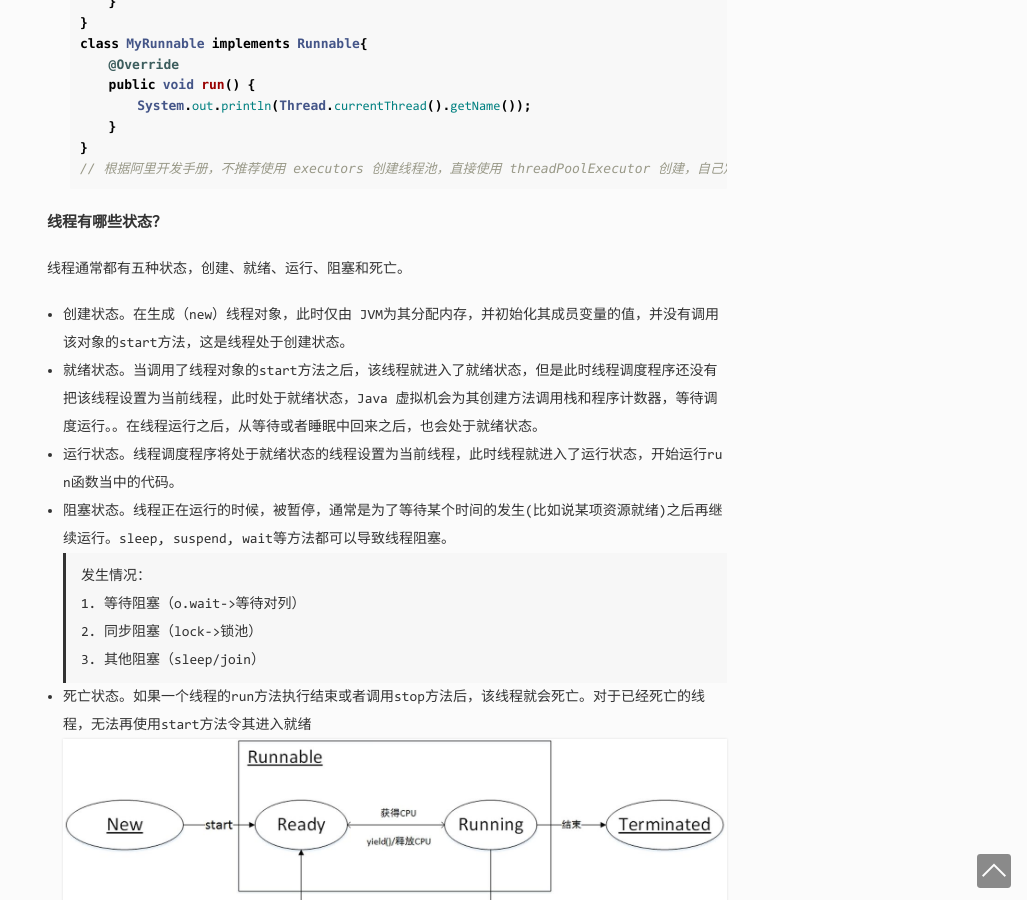
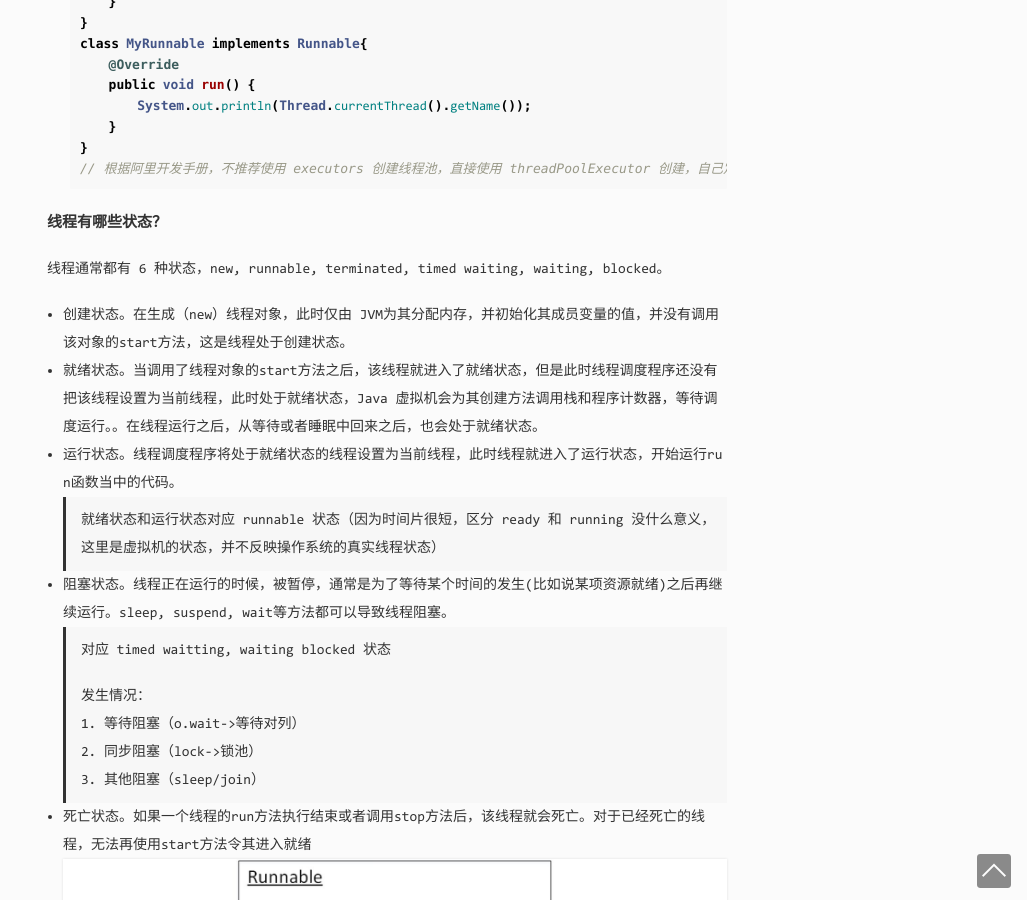
Before and after one commit to clnaga/clnaga.github.io, a Jekyll site: the page built from _posts/2021-06-24-Java多线程.md, in a window 1280 px wide and 900 px high, scrolled down 6962 px. Shown: the whole window, without its empty margins (253-1280 px from the left). Built offline with Jekyll 4.4.1, drawn with Linux system fonts in a browser that asks for light colours; comment, search, counter and statistics services are not loaded.

Commit message:
Update 2021-06-24-Java多线程.md

```diff
--- a/_posts/2021-06-24-Java多线程.md
+++ b/_posts/2021-06-24-Java多线程.md
@@ -277,7 +277,7 @@ CPU 寄存器和程序计数器就是 CPU 上下文，因为它们都是 CPU 在
 
 ### 线程有哪些状态？
 
-线程通常都有五种状态，创建、就绪、运行、阻塞和死亡。
+线程通常都有 6 种状态，new, runnable, terminated, timed waiting, waiting, blocked。
 
 - 创建状态。在生成（new）线程对象，此时仅由 JVM为其分配内存，并初始化其成员变量的值，并没有调用该对象的start方法，这是线程处于创建状态。
 
@@ -285,7 +285,11 @@ CPU 寄存器和程序计数器就是 CPU 上下文，因为它们都是 CPU 在
 
 - 运行状态。线程调度程序将处于就绪状态的线程设置为当前线程，此时线程就进入了运行状态，开始运行run函数当中的代码。
 
+  > 就绪状态和运行状态对应 runnable 状态（因为时间片很短，区分 ready 和 running 没什么意义，这里是虚拟机的状态，并不反映操作系统的真实线程状态）
+
 - 阻塞状态。线程正在运行的时候，被暂停，通常是为了等待某个时间的发生(比如说某项资源就绪)之后再继续运行。sleep, suspend, wait等方法都可以导致线程阻塞。
+
+  > 对应 timed waitting, waiting blocked 状态
 
   >发生情况：
   >
```
